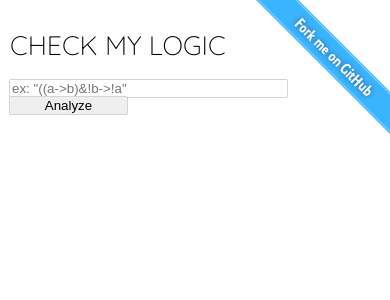
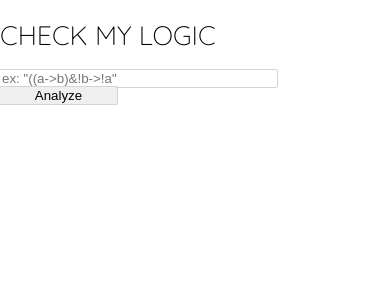
Before and after one commit to stett/check-my-logic, a Django app: page / in a window 390 px wide. Shown: the top 300 px of the page. Run offline with Django 3.2, Linux system fonts and the light colour scheme.

Commit message:
responsive forkme

```diff
--- a/logic/static/style.css
+++ b/logic/static/style.css
@@ -24,7 +24,7 @@ div#content {
     width: 100%;
     max-width: 500px;
     margin: 0 auto;
-    padding: 10px;
+    /*padding: 10px;*/
     /*margin-top: 10%;*/
 }
 
@@ -117,3 +117,9 @@ div.node-child {
 div.error {
     color: #FF523B;
 }
+
+@media (max-width: 640px) {
+    a.forkme {
+        display: none;
+    }
+}
--- a/logic/templates/base.html
+++ b/logic/templates/base.html
@@ -4,6 +4,8 @@
 
 <html>
     <head>
+        <meta name="viewport" content="width=device-width, initial-scale=1">
+
         <title>
         {% block title %}
         {% endblock %}
@@ -19,7 +21,8 @@
 
     <body>
 
-        <a href="https://github.com/stett/check-my-logic">
+        <a class="forkme"
+           href="https://github.com/stett/check-my-logic">
             <img style="position: absolute; top: 0; right: 0; border: 0;"
                  src="{% static 'forkme.png' %}">
         </a>
```
